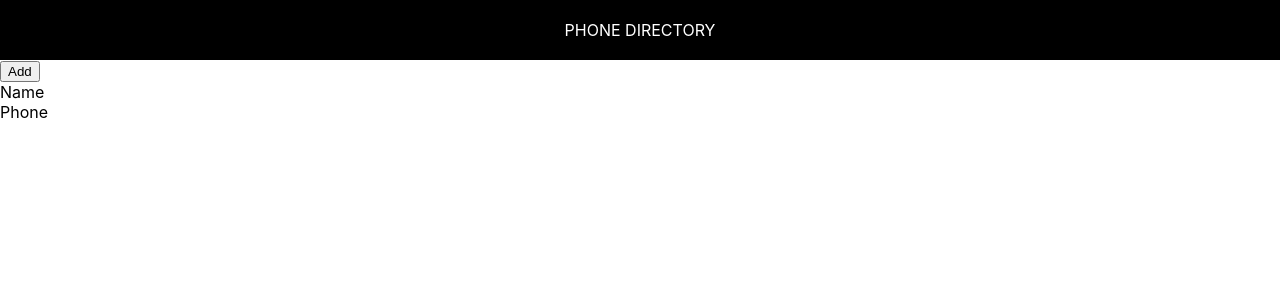
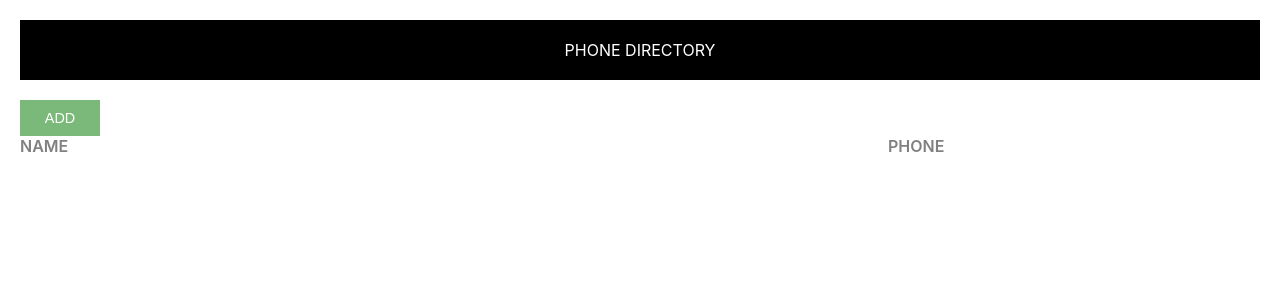
Before and after one commit to Sehbaz/phone-directory, a React (Create React App) app: page / in a window 1280 px wide. Shown: the top 300 px of the page. Built offline with nearby package versions, Linux system fonts and the light colour scheme.

Commit message:
App css added

```diff
--- /dev/null
+++ b/src/App.css
@@ -0,0 +1,40 @@
+.component-body-container{
+    padding: 20px;
+}
+.custom-btn{
+    padding:10px;
+    border:none;
+    margin-right: 10px;
+    text-transform: uppercase;
+    width: 80px;
+    font-size: 0.9rem;
+    cursor: pointer;
+    outline: none;
+}
+.add-btn{
+    background-color: #7ab97a;
+    color: white;
+    margin-top: 20px;
+}
+.grid-container{
+    display: grid;
+    grid-template-columns: 40% 30% auto;
+    margin-bottom: 10px;
+}
+.header-container{
+    margin:30px 0 30px 0;
+    width: 100%;
+}
+.grid-item{
+    background-color: rgba(255, 255, 255, 0.8);
+    font-size: 1rem;
+    word-wrap: break-word;
+    padding-right: 10px;
+}
+.name-heading, .phone-heading{
+    font-size:1rem;
+    font-weight:600;
+    color:#808080;
+    text-transform: uppercase;
+
+}
--- a/src/App.js
+++ b/src/App.js
@@ -1,13 +1,16 @@
 import Header from "./Header";
+import "./App.css";
 function App() {
   return (
     <div>
-      <Header />
-      <button>Add</button>
-      <div>
-        <span>Name</span>
-        <br />
-        <span>Phone</span>
+      <div className="component-body-container">
+        <Header />
+        <button className="custom-btn add-btn">Add</button>
+        <div className="grid-container heading-container">
+          <span className="grid-item name-heading">Name</span>
+          <br />
+          <span className="grid-item phone-heading">Phone</span>
+        </div>
       </div>
     </div>
   );
```
